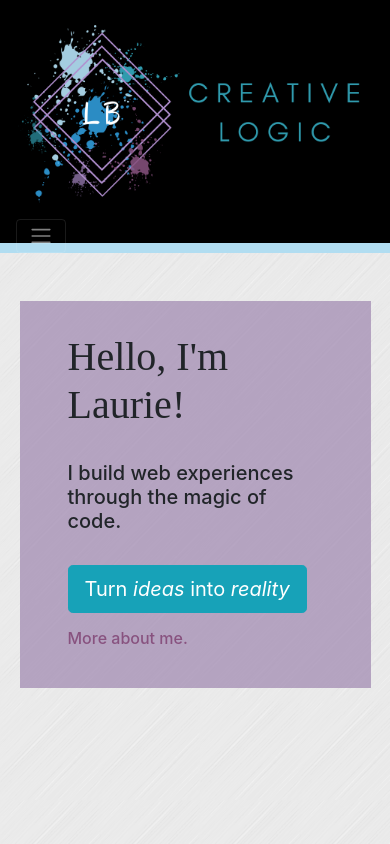
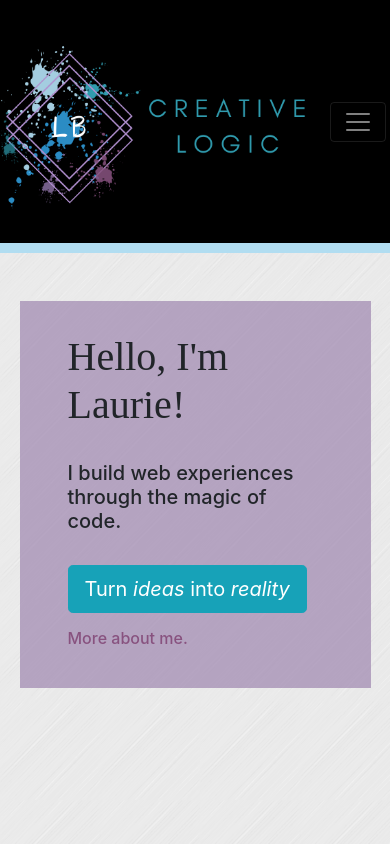
Before and after one commit to lbernadel/creativelogic, a Next.js app: page / in a window 390 px wide. Shown: the top 844 px of the page. Built offline with nearby package versions, Linux system fonts and the light colour scheme; a web font is replaced by a local one.

Commit message:
trying to fix navbar responsiveness on mobile

```diff
--- a/src/components/layout.js
+++ b/src/components/layout.js
@@ -1,4 +1,5 @@
 import Head from "next/head";
+// import {Container} from "react-bootstrap"
 
 import "../style.css";
 import Navigation from "./nav";
@@ -33,10 +34,12 @@ export default ({ children }) => (
     </Head>
 
     <Navigation />
-    <main id="main-container">
-      <div id="content-wrap">{children}</div>
+    {/* <Container fluid> */}
+      <main id="main-container">
+        <div id="content-wrap">{children}</div>
 
-      <Footer />
-    </main>
+        <Footer />
+      </main>
+    {/* </Container> */}
   </div>
 );
--- a/src/components/logo.js
+++ b/src/components/logo.js
@@ -7,12 +7,10 @@ const Logo = () => (
     style={{
       width: "auto",
       height: "25vh",
-      margin: "auto",
-      padding: "2px !important"
     }}
   >
     <Link href="/" passHref>
-      <NavbarBrand style={{ height: "inherit", margin: "auto", width: "auto" }}>
+      <NavbarBrand style={{ height: "inherit", width: "auto", float: "left" }}>
         <img
           style={{ height: "inherit", width: "inherit" }}
           src="/static/creativelogic_long-black.png"
--- a/src/components/nav.js
+++ b/src/components/nav.js
@@ -20,7 +20,6 @@ const Navigation = () => (
       borderBottom: "10px solid #B1DDF1",
       height: "30vh",
       width: "100vw",
-      padding: "0.25rem !important",
     }}
     collapseOnSelect
     variant="dark"
@@ -28,7 +27,7 @@ const Navigation = () => (
   >
     <Logo />
 
-    <Navbar.Toggle aria-controls="nav-menu" style={{fontSize: "1rem"}} />
+    <Navbar.Toggle aria-controls="nav-menu" />
 
     <Navbar.Collapse className="nav-menu justify-content-end mr-2 pr-2">
       {links.map(({ key, href, label }) => (
--- a/src/style.css
+++ b/src/style.css
@@ -1,5 +1,5 @@
 /* General layout */
-html,
+
 body {
   font-family: Verdana, Geneva, sans-serif;
   color: #453f37;
@@ -7,9 +7,9 @@ body {
   align-items: center;
   width: 100vw;
   background: #fff url("/static/brushed-alum.png");
-}
-body {
   margin: 0;
+  padding: 0;
+  /* overflow-x: hidden; */
 }
 h1 {
   font-family: "Sedgwick Ave", cursive;
@@ -30,6 +30,10 @@ h6 {
   margin: 0 5vw;
 }
 /* Navbar */
+nav.navbar {
+  padding: 0.25rem !important;
+}
+
 .nav-link {
   font-family: "Architects Daughter", cursive;
   font-size: 1.5rem;
@@ -116,3 +120,30 @@ form {
 .form-label {
   padding-left: 0.5rem;
 }
+
+/* Media Queries */
+/* items below xs breakpoint */
+@media (max-width: 575.98px) {
+  nav > div.justify-content-center.container {
+    padding-right: 1em;
+    height: 20vh !important;
+    width: 80vw !important;
+    /* -webkit-transform: scale(0.85);
+    -moz-transform: scale(0.85);
+    -o-transform: scale(0.85);
+    transform: scale(0.85); */
+  }
+  .card-img.project-img {
+    max-width: 150px !important;
+    max-height: 150px !important;
+  }
+  .card-header {
+    padding: 0.75rem;
+  }
+}
+
+@media (min-width: 768px) and (max-width: 800px) {
+  .nav-link {
+    font-size: 1.25rem;
+  }
+}
```
Also changed, not shown: src/components/header.js (deleted, +0 -20 lines), public/static/creativelogic_long-black.png.
